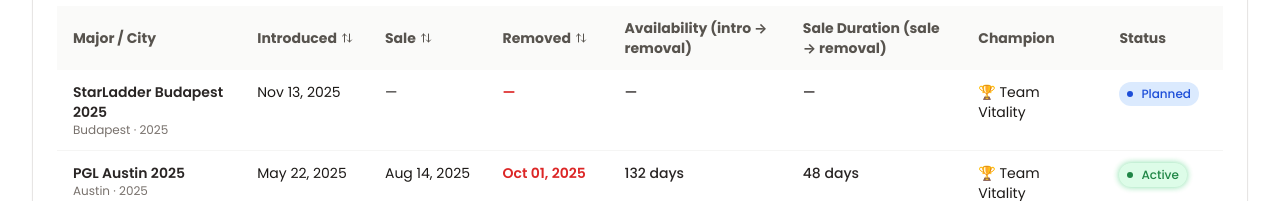
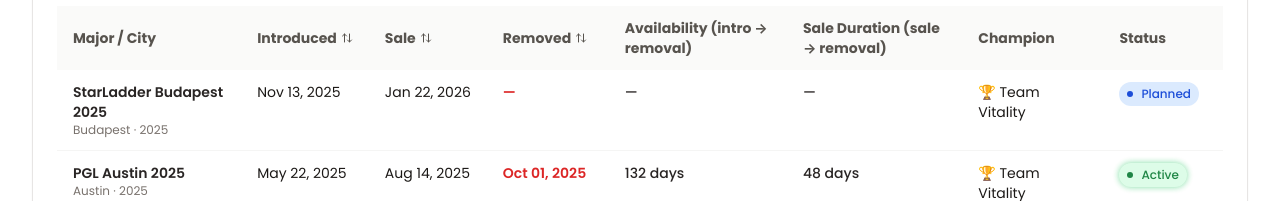
Before and after one commit to meistaGG/cs2-major-sale-tracker, a React (Vite) app: page / in a window 1280 px wide. Shown: the part 267-468 px from the top of the page. Built offline with nearby package versions, Linux system fonts and the light colour scheme.

Commit message:
Update app.tsx

```diff
--- a/src/app.tsx
+++ b/src/app.tsx
@@ -261,7 +261,7 @@
     city: "Budapest",
     year: 2025,
     introduced: "2025-11-13",
-    saleDate: null,
+    saleDate: "2026-01-22",
     removed: null,
     winner: "🏆 Team Vitality",
   },
```
